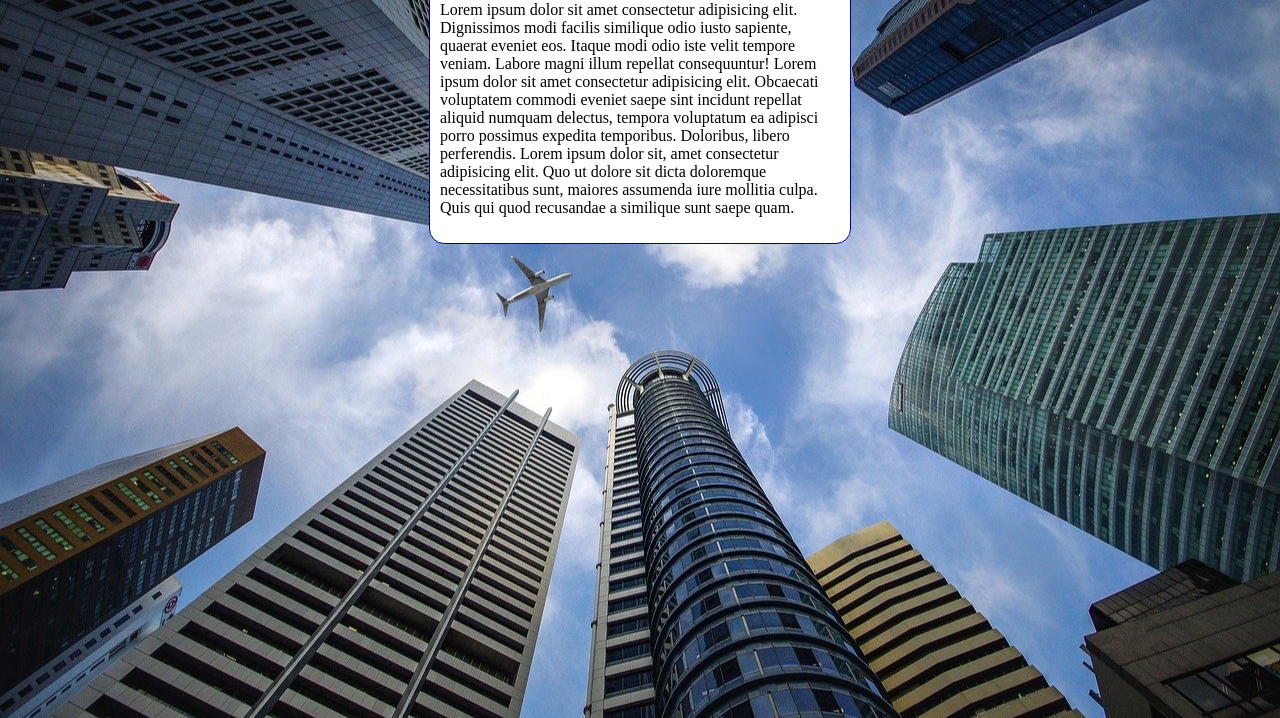
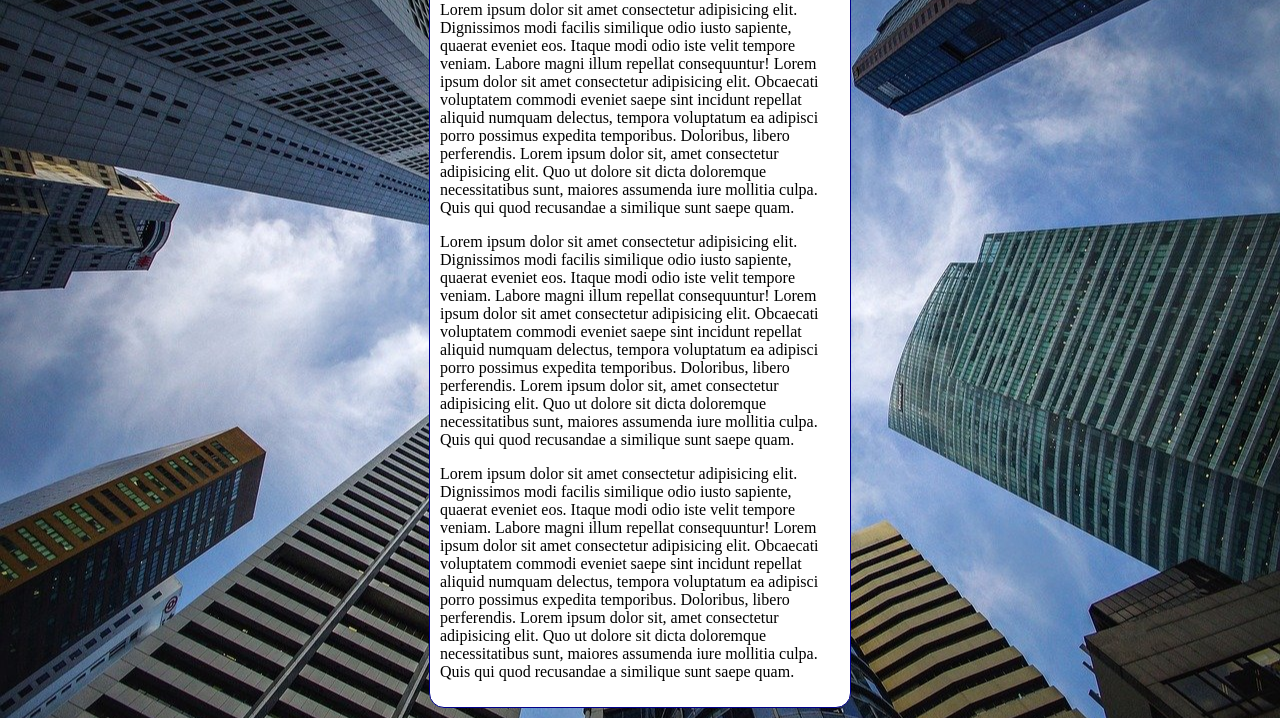
Before and after one commit to JeffersonOliveiraSantos/html-css, a plain HTML site: page exercicios/ex022/fundo006.html in a window 1280 px wide. Shown: the part 98-816 px from the top of the page. Drawn offline with Linux system fonts and the light colour scheme.

Commit message:
Update fundo006.html

```diff
--- a/exercicios/ex022/fundo006.html
+++ b/exercicios/ex022/fundo006.html
@@ -29,6 +29,10 @@
         <main>
                 <h1>Teste de Imagem de Fundo</h1>
                 <p>Lorem ipsum dolor sit amet consectetur adipisicing elit. Dignissimos modi facilis similique odio iusto sapiente, quaerat eveniet eos. Itaque modi odio iste velit tempore veniam. Labore magni illum repellat consequuntur! Lorem ipsum dolor sit amet consectetur adipisicing elit. Obcaecati voluptatem commodi eveniet saepe sint incidunt repellat aliquid numquam delectus, tempora voluptatum ea adipisci porro possimus expedita temporibus. Doloribus, libero perferendis. Lorem ipsum dolor sit, amet consectetur adipisicing elit. Quo ut dolore sit dicta doloremque necessitatibus sunt, maiores assumenda iure mollitia culpa. Quis qui quod recusandae a similique sunt saepe quam.</p>
+
+                <p>Lorem ipsum dolor sit amet consectetur adipisicing elit. Dignissimos modi facilis similique odio iusto sapiente, quaerat eveniet eos. Itaque modi odio iste velit tempore veniam. Labore magni illum repellat consequuntur! Lorem ipsum dolor sit amet consectetur adipisicing elit. Obcaecati voluptatem commodi eveniet saepe sint incidunt repellat aliquid numquam delectus, tempora voluptatum ea adipisci porro possimus expedita temporibus. Doloribus, libero perferendis. Lorem ipsum dolor sit, amet consectetur adipisicing elit. Quo ut dolore sit dicta doloremque necessitatibus sunt, maiores assumenda iure mollitia culpa. Quis qui quod recusandae a similique sunt saepe quam.</p>
+
+                <p>Lorem ipsum dolor sit amet consectetur adipisicing elit. Dignissimos modi facilis similique odio iusto sapiente, quaerat eveniet eos. Itaque modi odio iste velit tempore veniam. Labore magni illum repellat consequuntur! Lorem ipsum dolor sit amet consectetur adipisicing elit. Obcaecati voluptatem commodi eveniet saepe sint incidunt repellat aliquid numquam delectus, tempora voluptatum ea adipisci porro possimus expedita temporibus. Doloribus, libero perferendis. Lorem ipsum dolor sit, amet consectetur adipisicing elit. Quo ut dolore sit dicta doloremque necessitatibus sunt, maiores assumenda iure mollitia culpa. Quis qui quod recusandae a similique sunt saepe quam.</p>
         </main>
 </body>
 </html>
```
